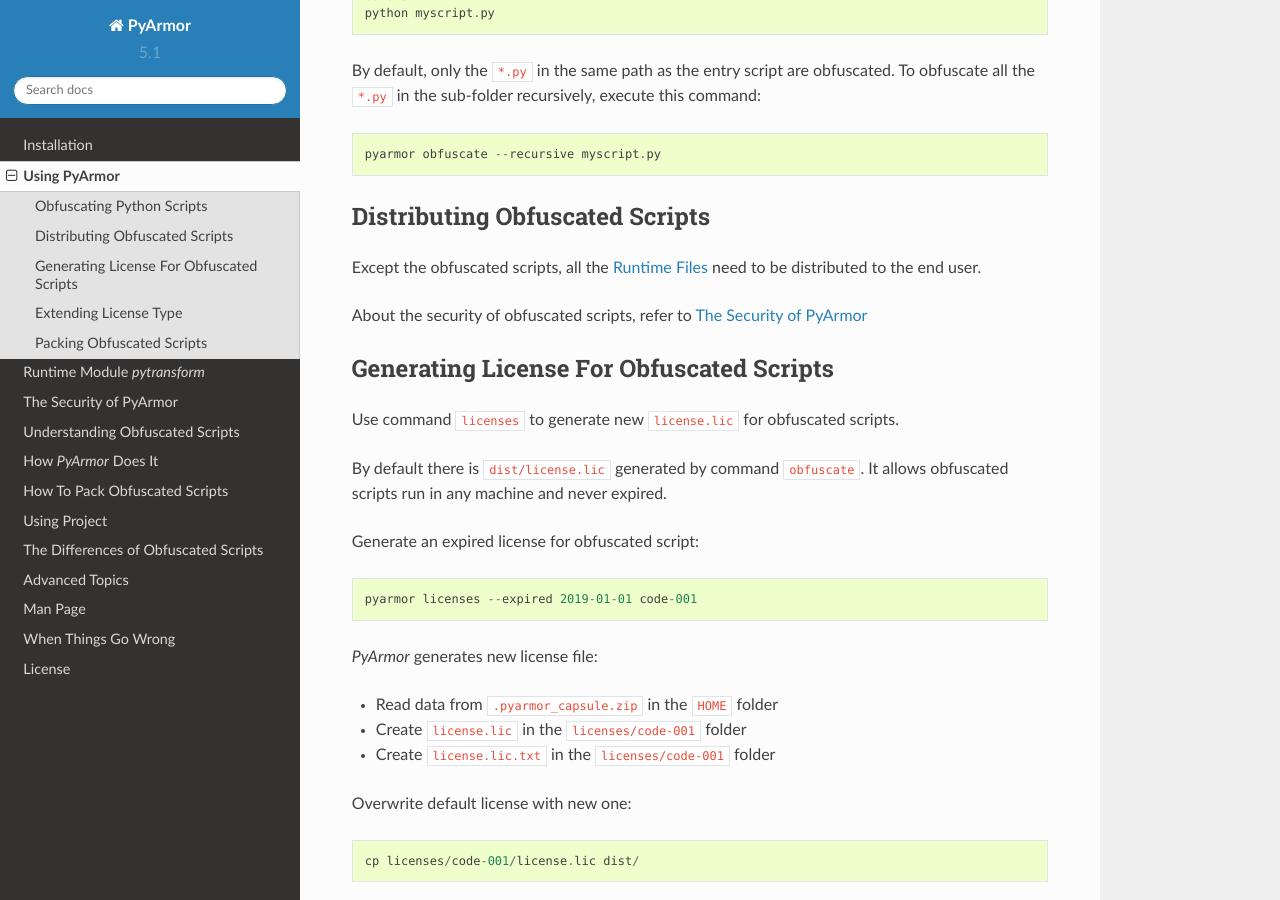
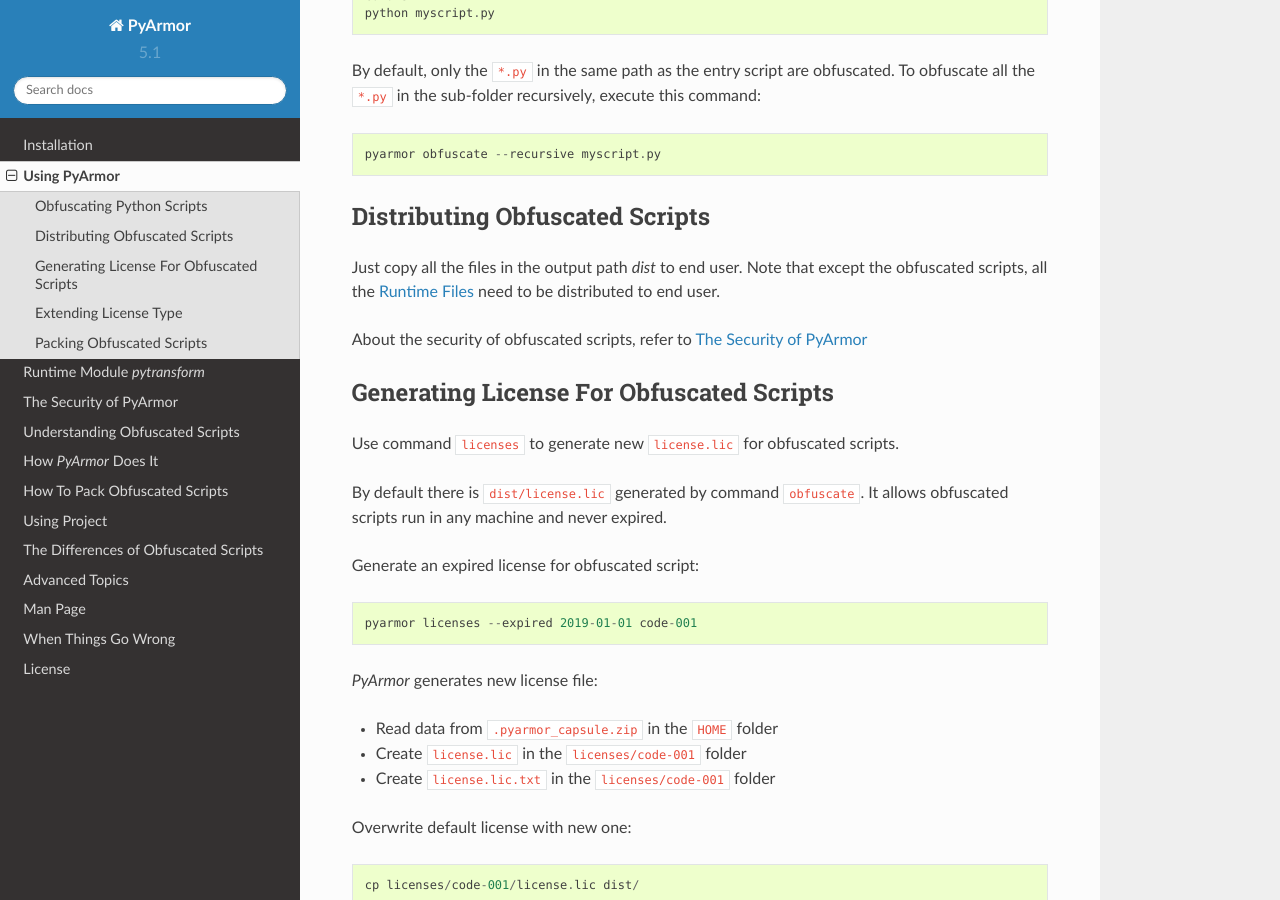
Before and after one commit to dashingsoft/pyarmor, a Sphinx documentation site: the page built from docs/usage.rst, in a window 1280 px wide and 900 px high, scrolled down 1305 px. Built offline with Sphinx 7.4.7 and the Read the Docs theme 2.0.0, drawn with Linux system fonts in a browser that asks for light colours.

Commit message:
Refine doc

```diff
--- a/docs/usage.rst
+++ b/docs/usage.rst
@@ -66,8 +66,9 @@
 Distributing Obfuscated Scripts
 -------------------------------
 
-Except the obfuscated scripts, all the :ref:`runtime files` need to be
-distributed to the end user.
+Just copy all the files in the output path `dist` to end user. Note
+that except the obfuscated scripts, all the :ref:`runtime files` need
+to be distributed to end user.
 
 About the security of obfuscated scripts, refer to :ref:`The Security of PyArmor`
 
```
